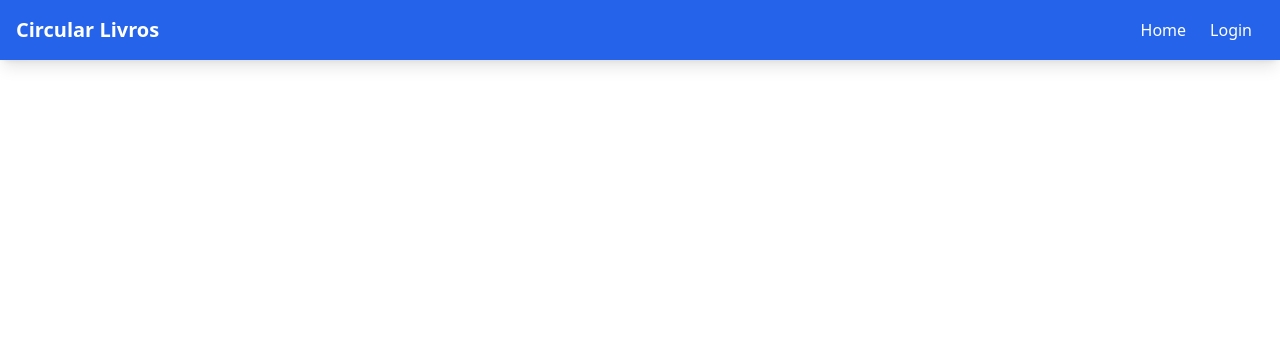
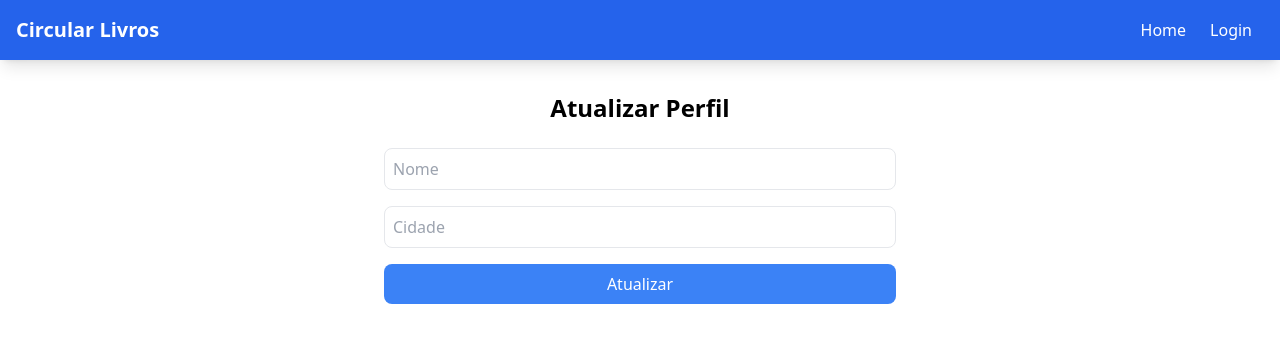
Before and after one commit to vinicius-simioni/P-PPI-II, a React (Vite) app in the folder frontend/: page /profile in a window 1280 px wide. Shown: the top 342 px of the page. Built offline with nearby package versions, Linux system fonts and the light colour scheme.

Commit message:
allow update

```diff
--- a/frontend/src/pages/Profile.jsx
+++ b/frontend/src/pages/Profile.jsx
@@ -3,40 +3,86 @@ import axios from 'axios';
 
 const Profile = () => {
   const [user, setUser] = useState({
-    name: '',
-    reputation: 0,
+    nome: '',
+    cidade: '',
   });
+  const [message, setMessage] = useState('');
 
   useEffect(() => {
-    const userId = localStorage.getItem('userId');
     const token = localStorage.getItem('token');
 
     const fetchUserData = async () => {
       try {
-        const response = await axios.get(`http://localhost:3000/api/usuarios/${userId}`, {
+        const response = await axios.get(`http://localhost:3000/api/usuarios/me`, {
           headers: {
             Authorization: `Bearer ${token}`,
           },
         });
-
         setUser({
-          name: response.data.nome,
-          reputation: response.data.reputacao || 0,
+          nome: response.data.nome,
+          cidade: response.data.cidade || '',
         });
       } catch (error) {
         console.error('Erro ao carregar os dados do usuário', error);
       }
     };
 
-    if (userId && token) {
+    if (token) {
       fetchUserData();
     } else {
-      console.error('Usuário não encontrado ou token inválido.');
+      console.error('Token inválido ou não encontrado.');
     }
   }, []);
 
+  const handleSubmit = async (e) => {
+    e.preventDefault();
+
+    const token = localStorage.getItem('token');
+
+    try {
+      const response = await axios.put(
+        `http://localhost:3000/api/usuarios`,
+        user,
+        {
+          headers: {
+            Authorization: `Bearer ${token}`,
+          },
+        }
+      );
+      setMessage('Informações atualizadas com sucesso!');
+    } catch (error) {
+      console.error('Erro ao atualizar as informações do usuário', error);
+      setMessage('Erro ao atualizar as informações.');
+    }
+  };
+
   return (
-    <div className="text-center mt-8">
+    <div className="max-w-lg mx-auto mt-8">
+      <h2 className="text-2xl font-bold mb-6 text-center">Atualizar Perfil</h2>
+      <form onSubmit={handleSubmit} className="space-y-4">
+        <input
+          type="text"
+          value={user.nome}
+          onChange={(e) => setUser({ ...user, nome: e.target.value })}
+          placeholder="Nome"
+          required
+          className="border p-2 w-full rounded-lg"
+        />
+        <input
+          type="text"
+          value={user.cidade}
+          onChange={(e) => setUser({ ...user, cidade: e.target.value })}
+          placeholder="Cidade"
+          className="border p-2 w-full rounded-lg"
+        />
+        <button
+          type="submit"
+          className="bg-blue-500 text-white p-2 w-full rounded-lg hover:bg-blue-700"
+        >
+          Atualizar
+        </button>
+        {message && <p className="text-center text-green-600 mt-4">{message}</p>}
+      </form>
     </div>
   );
 };
```
